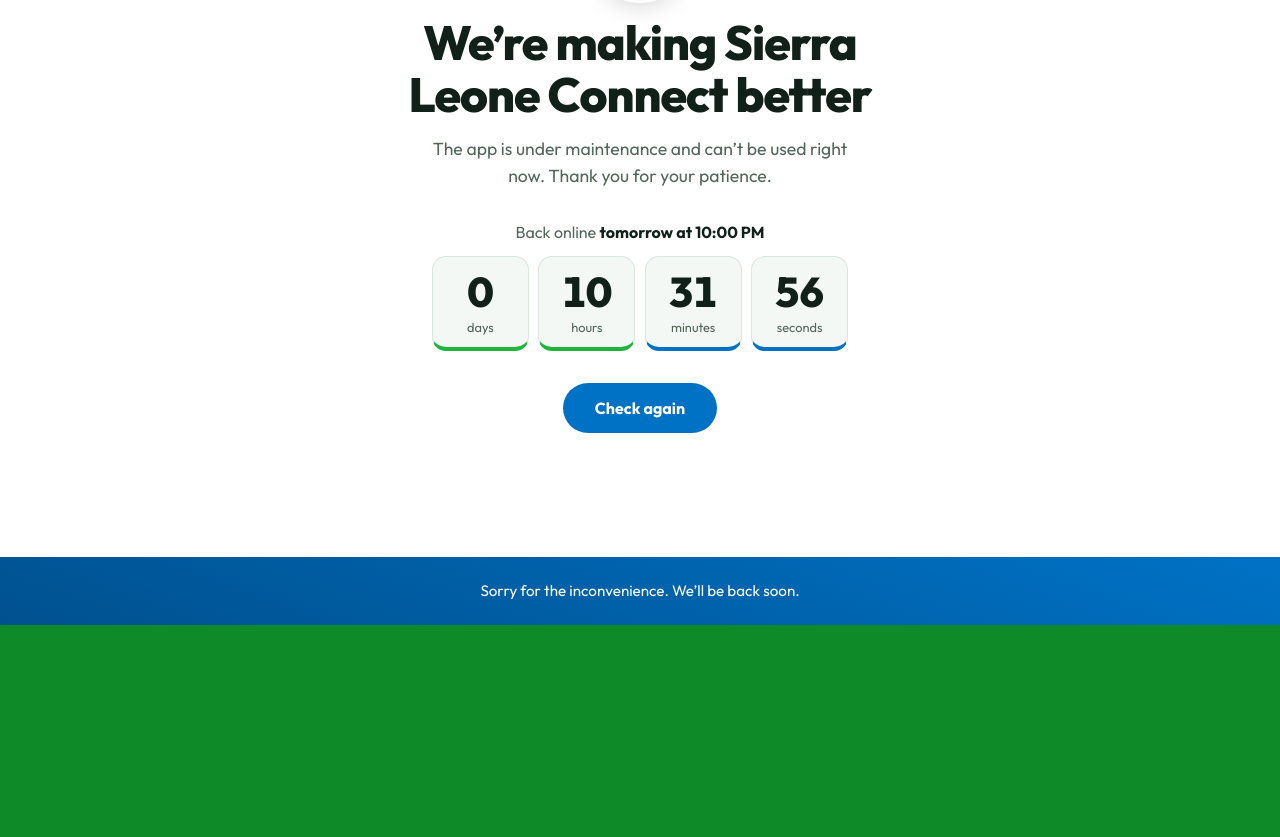
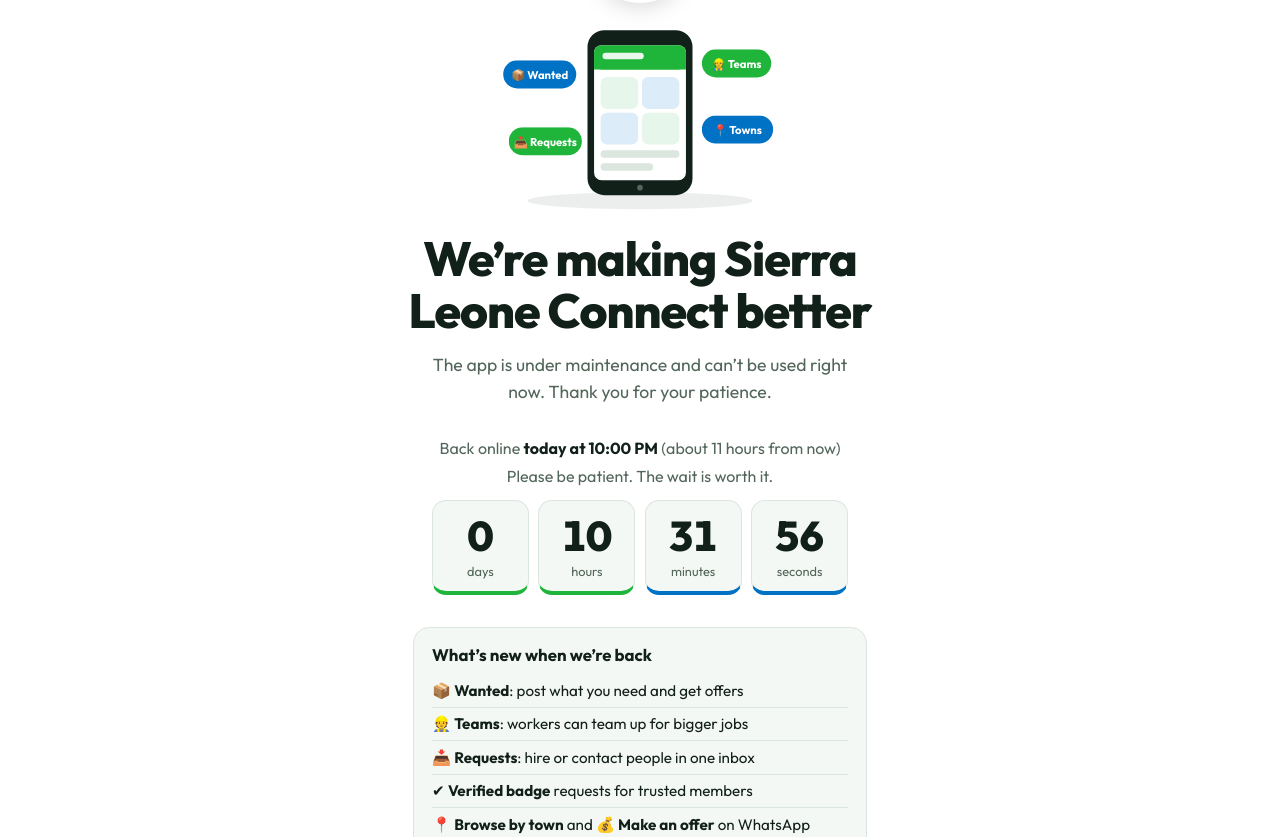
Before and after one commit to baklash14-creator/Sierra-leone-connect-, a plain HTML site: page maintenance.html in a window 1280 px wide. Shown: the part 175-1012 px from the top of the page. Before the commit the page ends 800 px from the top, so only its background shows below. Drawn offline with Linux system fonts and the light colour scheme.

Commit message:
Maintenance page: illustration, 'today 10 PM (about N hours)', be patient, what's new list
Co-Authored-By: Claude Sonnet 5.5 <noreply@anthropic.com>
Claude-Session: https://claude.ai/code/session_01Y9ypMGsnmQ2PB5G8zM38yY

```diff
--- a/maintenance.html
+++ b/maintenance.html
@@ -59,8 +59,15 @@
   button:focus-visible { outline: 3px solid var(--green); outline-offset: 3px; }
   .bottom { background: linear-gradient(200deg, var(--blue) 0%, var(--blue-deep) 100%); color: #fff;
     text-align: center; padding: 1.4rem 1.5rem; font-size: .95rem; line-height: 1.5; }
+  .art{width:min(300px,86%);height:auto;margin:0 auto 1.2rem;display:block;color:var(--text)}
+  .float{animation:fl 3.2s ease-in-out infinite}.float.d2{animation-delay:.5s}.float.d3{animation-delay:1s}.float.d4{animation-delay:1.5s}
+  @keyframes fl{50%{transform:translateY(-6px)}}
+  .new{background:var(--card);border:1px solid var(--line);border-radius:16px;padding:1rem 1.1rem;margin:0 auto 2rem;max-width:26rem;text-align:left}
+  .new h2{margin:0 0 .6rem;font-size:1.05rem}.new ul{margin:0;padding:0;list-style:none}
+  .new li{padding:.35rem 0;line-height:1.4;font-size:.95rem;border-top:1px solid var(--line)}.new li:first-child{border-top:0}
+  .done .new .x{display:none}
   .done .count { display: none; }
-  @media (prefers-reduced-motion: reduce) { .gear svg { animation: none; } }
+  @media (prefers-reduced-motion: reduce) { .gear svg, .float { animation: none; } }
 </style>
 </head>
 <body>
@@ -74,15 +81,42 @@
     </div>
   </header>
   <main id="main">
+    <svg class="art" viewBox="0 0 320 210" role="img" aria-label="A phone being upgraded with new features">
+      <ellipse cx="160" cy="196" rx="120" ry="9" fill="currentColor" opacity=".08"/>
+      <rect x="104" y="14" width="112" height="176" rx="18" fill="#12201a"/>
+      <rect x="111" y="30" width="98" height="144" rx="8" fill="#fff"/>
+      <rect x="111" y="30" width="98" height="26" rx="8" fill="#1eb53a"/><rect x="111" y="46" width="98" height="10" fill="#1eb53a"/>
+      <rect x="120" y="38" width="44" height="7" rx="3.5" fill="#fff" opacity=".9"/>
+      <rect x="118" y="64" width="40" height="34" rx="7" fill="#e6f6ea"/><rect x="162" y="64" width="40" height="34" rx="7" fill="#dcecf8"/>
+      <rect x="118" y="102" width="40" height="34" rx="7" fill="#dcecf8"/><rect x="162" y="102" width="40" height="34" rx="7" fill="#e6f6ea"/>
+      <rect x="118" y="142" width="84" height="8" rx="4" fill="#dbe6de"/><rect x="118" y="156" width="56" height="8" rx="4" fill="#dbe6de"/>
+      <circle cx="160" cy="182" r="3" fill="#52665a"/>
+      <g class="float"><rect x="14" y="52" width="78" height="30" rx="15" fill="#0072c6"/><text x="53" y="72" text-anchor="middle" font-size="12" font-weight="700" fill="#fff">📦 Wanted</text></g>
+      <g class="float d2"><rect x="226" y="40" width="74" height="30" rx="15" fill="#1eb53a"/><text x="263" y="60" text-anchor="middle" font-size="12" font-weight="700" fill="#fff">👷 Teams</text></g>
+      <g class="float d3"><rect x="226" y="108" width="76" height="30" rx="15" fill="#0072c6"/><text x="264" y="128" text-anchor="middle" font-size="12" font-weight="700" fill="#fff">📍 Towns</text></g>
+      <g class="float d4"><rect x="20" y="118" width="78" height="30" rx="15" fill="#1eb53a"/><text x="59" y="138" text-anchor="middle" font-size="12" font-weight="700" fill="#fff">📥 Requests</text></g>
+    </svg>
     <h1>We’re making Sierra Leone Connect better</h1>
     <p class="lead" id="lead">The app is under maintenance and can’t be used right now. Thank you for your patience.</p>
-    <p class="when">Back online <b>tomorrow at 10:00 PM</b></p>
+    <p class="when">Back online <b>today at 10:00 PM</b> <span id="hrs"></span></p>
+    <p class="when" style="margin-top:-.4rem">Please be patient. The wait is worth it.</p>
     <div class="count" role="timer" aria-live="off">
       <div class="cell"><span class="num" id="d">0</span><span class="lab">days</span></div>
       <div class="cell"><span class="num" id="h">00</span><span class="lab">hours</span></div>
       <div class="cell"><span class="num" id="m">00</span><span class="lab">minutes</span></div>
       <div class="cell"><span class="num" id="s">00</span><span class="lab">seconds</span></div>
     </div>
+    <section class="new">
+      <h2>What’s new when we’re back</h2>
+      <ul>
+        <li>📦 <b>Wanted</b>: post what you need and get offers</li>
+        <li>👷 <b>Teams</b>: workers can team up for bigger jobs</li>
+        <li>📥 <b>Requests</b>: hire or contact people in one inbox</li>
+        <li>✔ <b>Verified badge</b> requests for trusted members</li>
+        <li>📍 <b>Browse by town</b> and 💰 <b>Make an offer</b> on WhatsApp</li>
+        <li>🔔 <b>Saved searches</b>, 📶 data saver and a cleaner phone layout</li>
+      </ul>
+    </section>
     <button type="button" id="btn" onclick="location.reload()">Check again</button>
   </main>
   <footer class="bottom">Sorry for the inconvenience. We’ll be back soon.</footer>
@@ -100,6 +134,8 @@
       document.getElementById("btn").onclick = function () { location.href = "./"; };
       return;
     }
+    var hh = Math.max(1, Math.round(left / 3600000));
+    document.getElementById("hrs").textContent = "(about " + hh + (hh === 1 ? " hour" : " hours") + " from now)";
     var t = Math.floor(left / 1000);
     document.getElementById("d").textContent = Math.floor(t / 86400);
     document.getElementById("h").textContent = p(Math.floor(t % 86400 / 3600));
```
